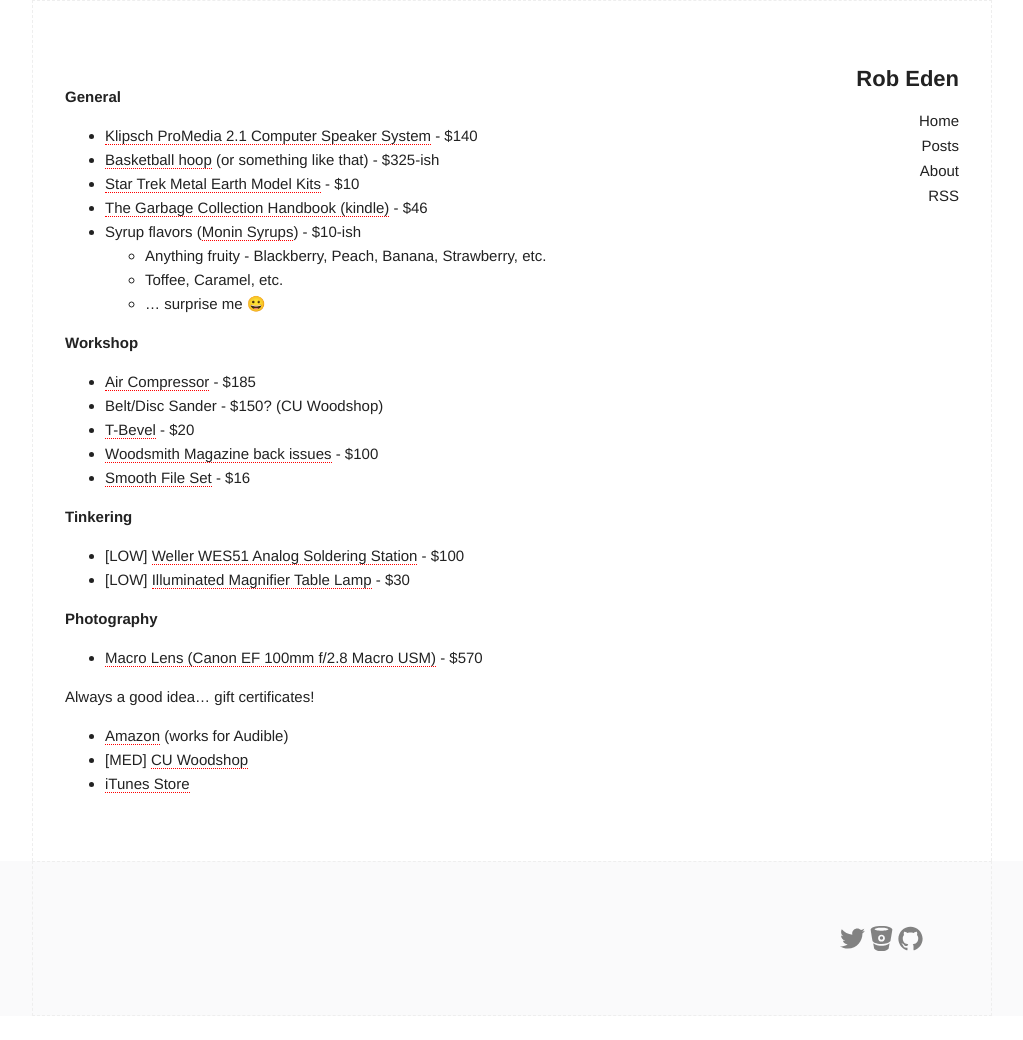
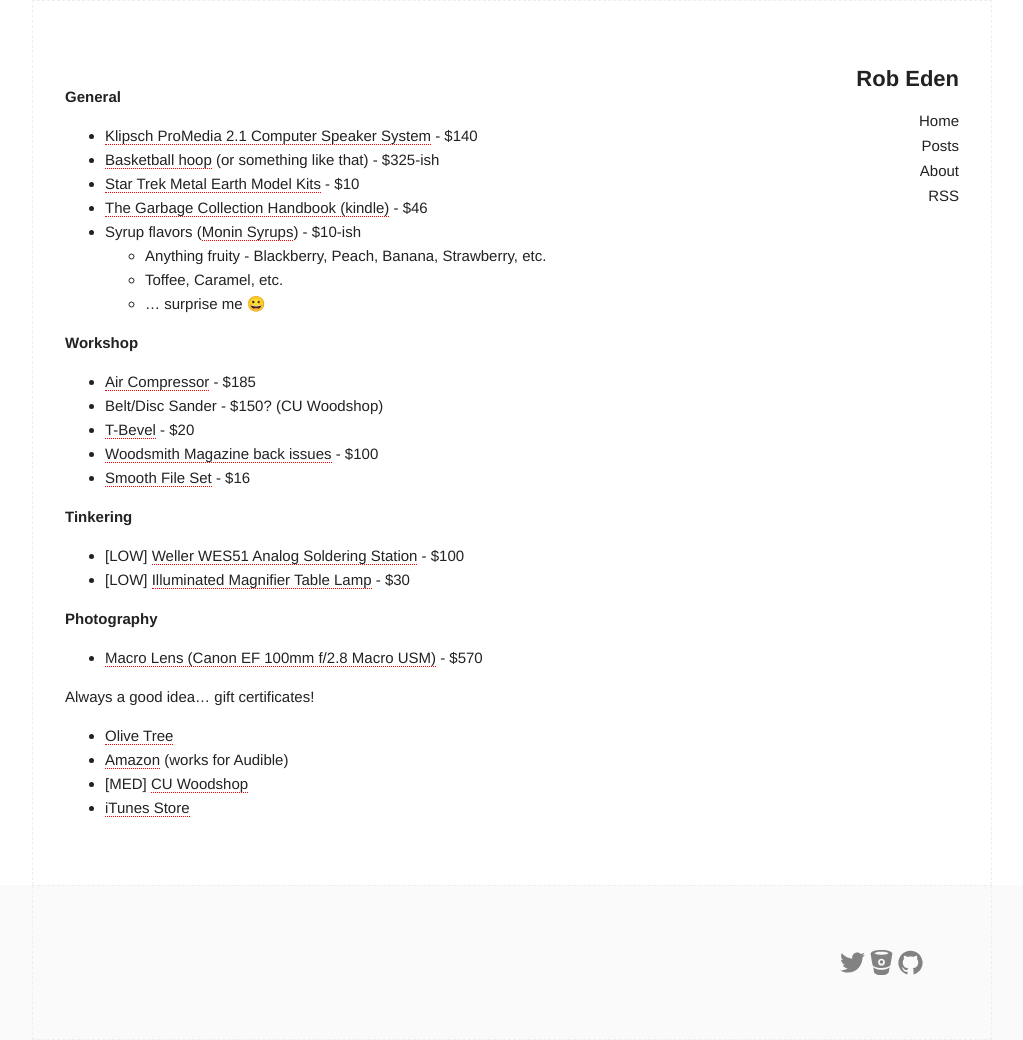
Before and after one commit to robeden/robeden.github.io, a Jekyll site: the page built from personal/wishlist.md, in a window 1280 px wide. Shown: the whole page, without its empty margins (128-1151 px from the left). Built offline with Jekyll 4.4.1, drawn with Linux system fonts in a browser that asks for light colours; our own code applies the rules of GitHub Pages for plain Markdown files; comment, search, counter and statistics services are not loaded; before the commit the page ends 1016 px from its top, so only the background shows below that.

Commit message:
Add Olive Tree

```diff
--- a/personal/wishlist.md
+++ b/personal/wishlist.md
@@ -30,6 +30,7 @@
 
 Always a good idea... gift certificates!
 
+- [Olive Tree](https://www.olivetree.com/store/gift_cards.php)
 - [Amazon](http://www.amazon.com/gp/gc/ref=topnav_giftcert) (works for Audible)
 - \[MED] [CU Woodshop](http://cuwoodshop.com/)
 - [iTunes Store](http://store.apple.com/us/browse/home/giftcards/itunes/gallery)
```
